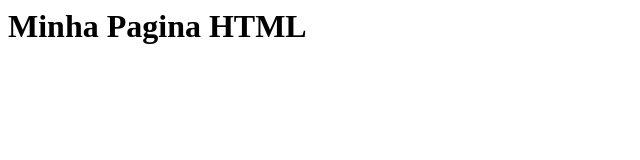
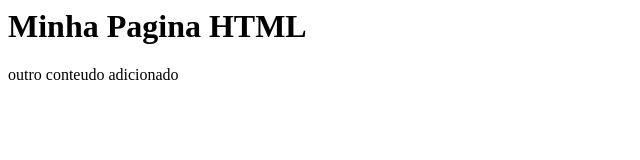
Before and after one commit to VINYALVAREZ/gama-no-github, a plain HTML site: page index.html in a window 1280 px wide. Shown: the whole page, without its empty margins (0-640 px from the left). Drawn offline with Linux system fonts and the light colour scheme.

Commit message:
outro commit, desta vez em master

```diff
--- a/index.html
+++ b/index.html
@@ -1,5 +1,6 @@
 <html>
 	<body>
 		<h1>Minha Pagina HTML</h1>
+		<p>outro conteudo adicionado</p>
 	</body>
 </html>
```
